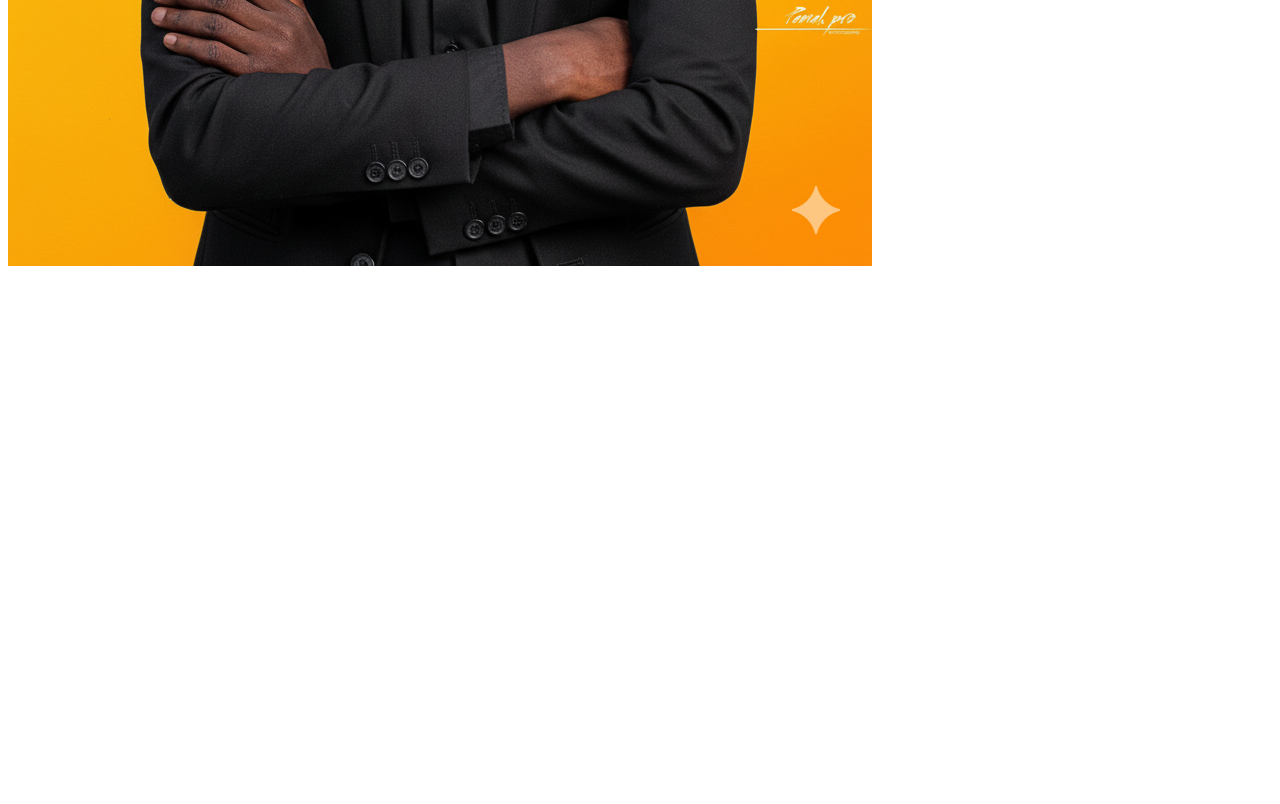
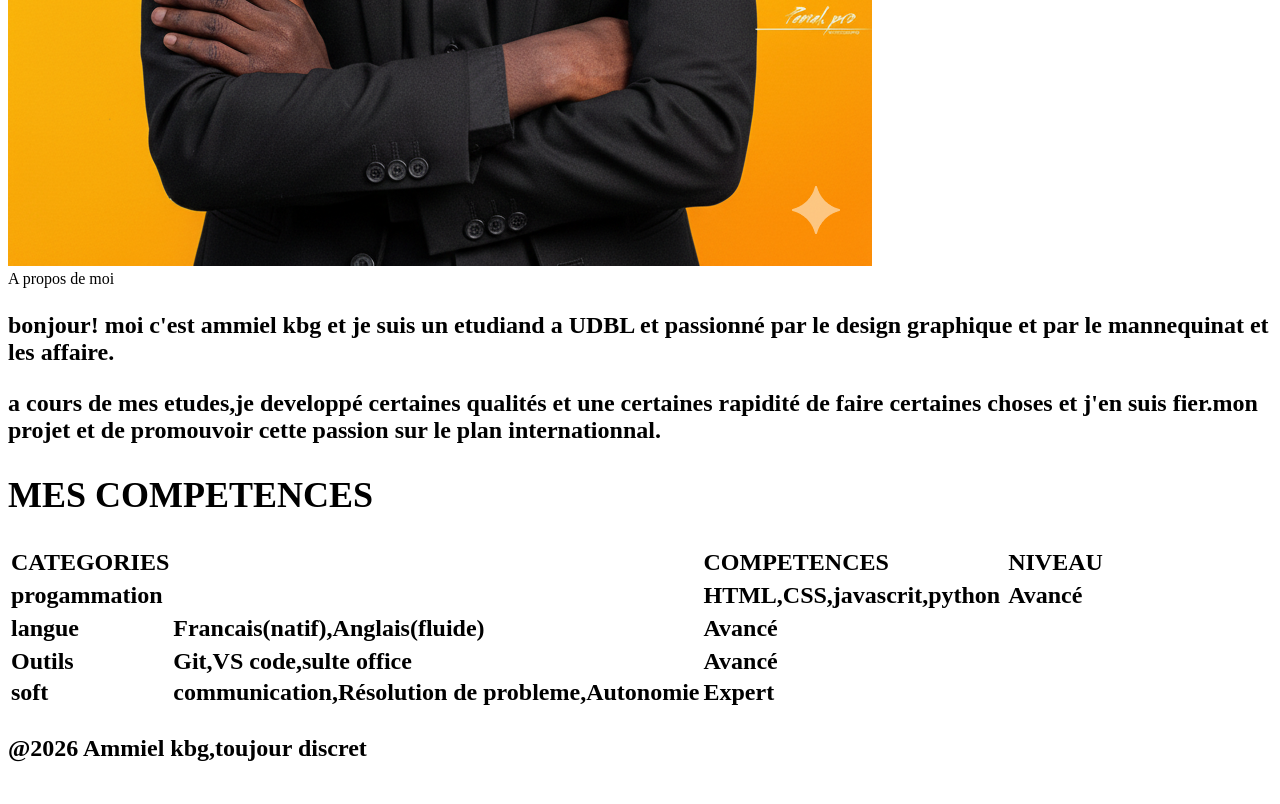
Before and after one commit to Ammiel244/monportfolio2026, a plain HTML site: page index.html in a window 1280 px wide. Shown: the part 1169-1973 px from the top of the page. Before the commit the page ends 1447 px from the top, so only its background shows below. Drawn offline with Linux system fonts and the light colour scheme.

Commit message:
ammiel design

```diff
--- a/index.html
+++ b/index.html
@@ -32,7 +32,60 @@
         </section>
         <section></section>
         <section></section>
-    </h1></main>
-    <footer></footer>
-</body>
-</footer><header>
+                    <div>
+            </h2>A propos de moi<h2>
+                <p>bonjour! moi c'est ammiel kbg et je suis un etudiand a UDBL et passionné par le design graphique
+                    et par le mannequinat et les affaire.
+
+            </p>
+            <p>a cours de mes etudes,je developpé certaines qualités et une certaines rapidité de faire certaines choses
+            et j'en suis fier.mon projet et de promouvoir cette passion sur le plan internationnal.
+            <p>
+        <div>
+    <section>
+    </section>
+            <div>
+                <h2>MES COMPETENCES </h2>
+                <table>
+                    <tr>
+                        <td>CATEGORIES<td>
+
+                        <td>COMPETENCES<td>
+                        <td>NIVEAU</td>
+                    <tr>
+                    </tr>
+                        <td>progammation<td>
+                        <td>HTML,CSS,javascrit,python<td>
+                        <td>Avancé<td>
+                     <tr>
+                    </tr>
+                         <td>langue</td>
+                         <td>Francais(natif),Anglais(fluide)</td>
+                         <td>Avancé</td>
+                    <tr>
+                   </tr>
+                         <td>Outils</td>
+                         <td>Git,VS code,sulte office</td>
+                         <td>Avancé</td>
+                </tr>
+                   </tr>
+                         <td>soft</td>
+                         <td>communication,Résolution de probleme,Autonomie</td>
+                         <td>Expert</td>
+                    <tr>
+                <table>
+
+        <div>
+    <section>
+<main>
+<footer>
+    <div>
+        <p>@2026 Ammiel kbg,toujour discret</p>
+    <div>
+    </div>
+          <img src="image/in.jpg" alt="">
+          <img src="image/Github.jpg" alt="">
+          <img src="image/x.jpg" alt="">
+    <div>
+</footer>
+<html>
```
